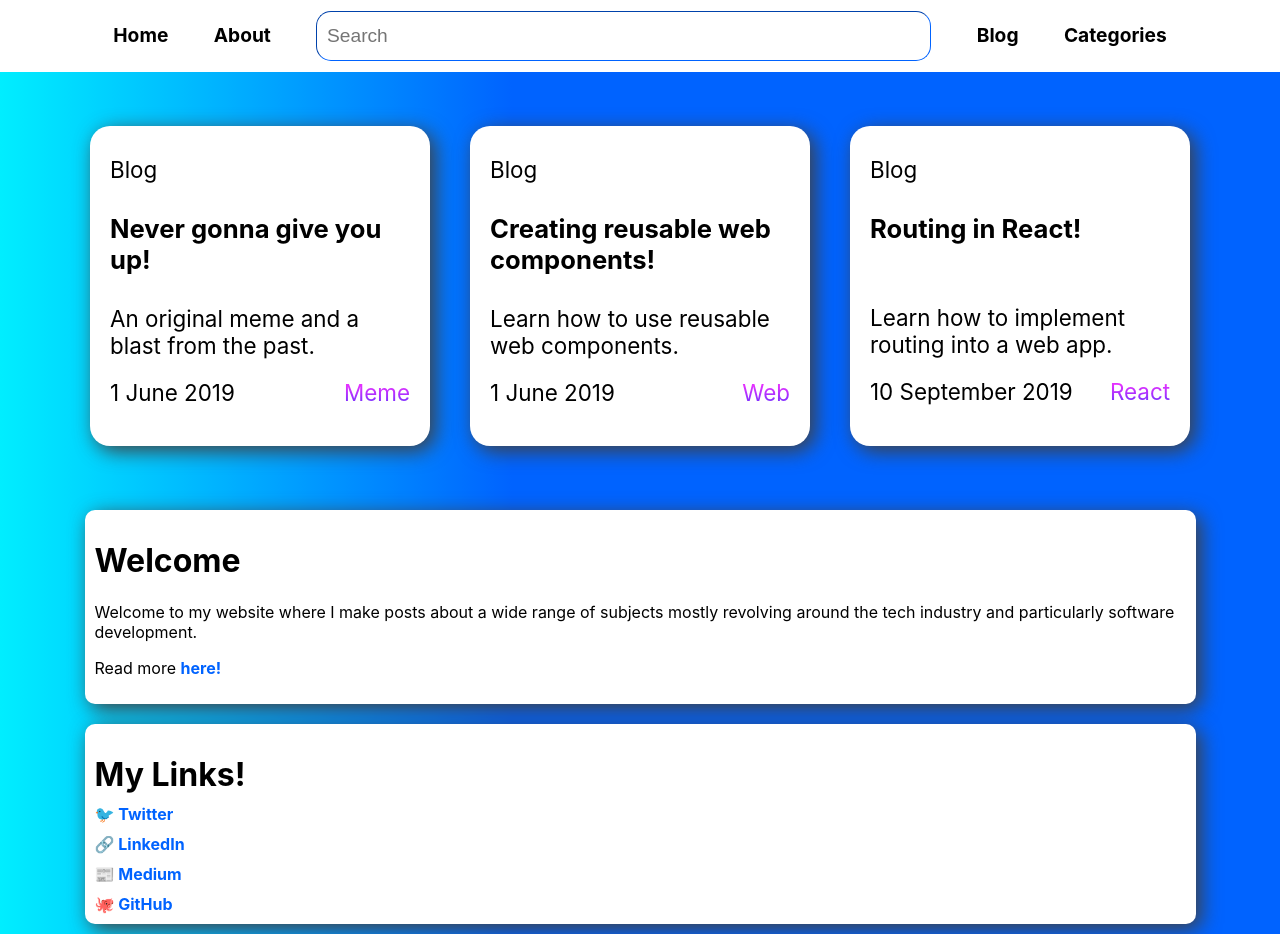
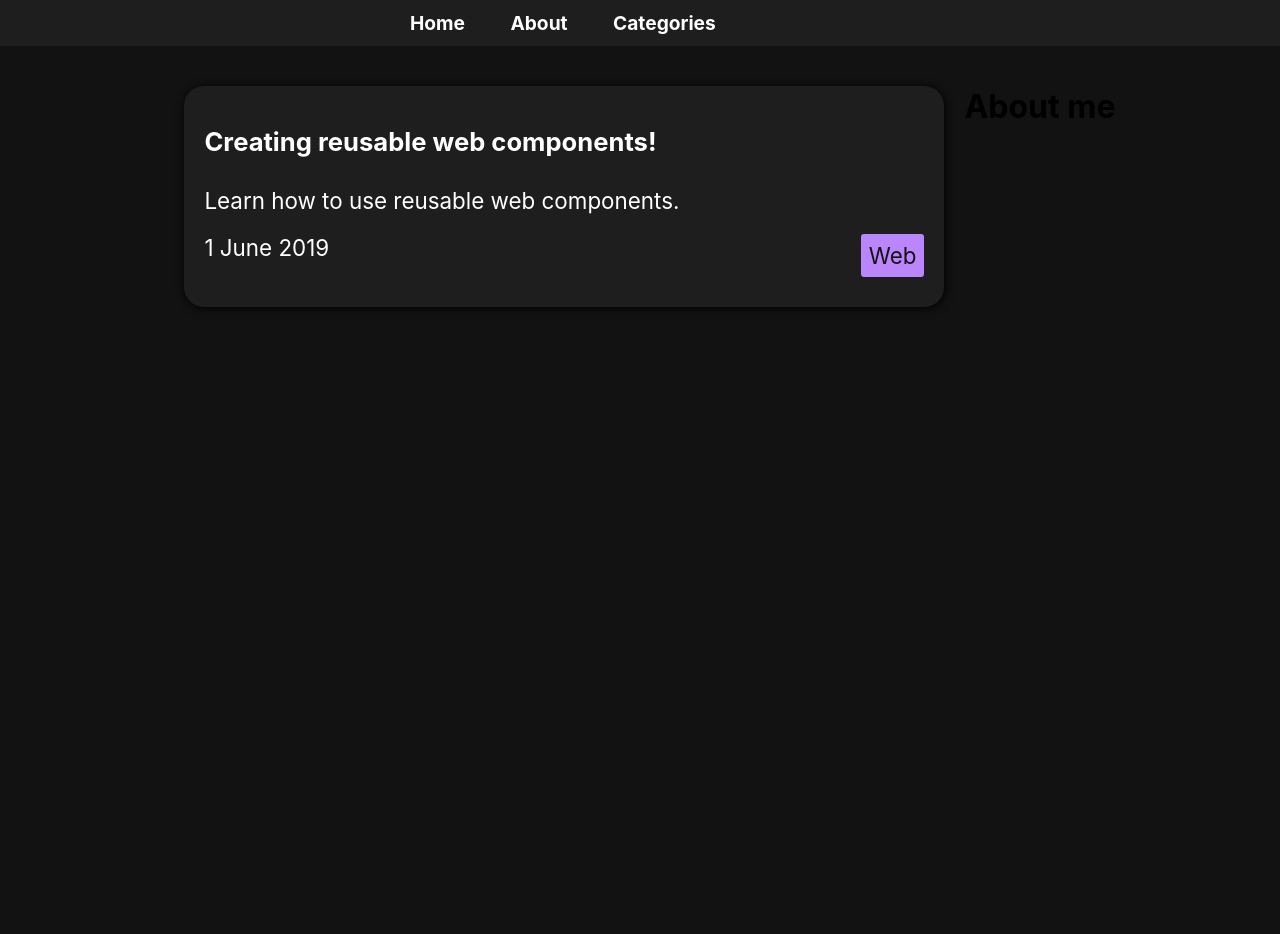
Before and after one commit to ZaphodAndo/personal-site-v1, a website: page app/index.html in a window 1280 px wide. After the commit the page ends 800 px from the top, so only its background shows below. Drawn offline with nearby package versions, Linux system fonts and the light colour scheme; files that its build step writes are made by us from their sources.

Commit message:
Start of new interface including nav bar and main content changes

```diff
--- a/app/components/NavBar/NavBar.js
+++ b/app/components/NavBar/NavBar.js
@@ -4,8 +4,6 @@ class NavBar extends HTMLElement {
                         "<div>\
                             <a href='/app/index.html' class='home'>Home</a>\
                             <a href='/app/index.html'>About</a>\
-                            <input class='search-box' type='text' placeholder='Search'>\
-                            <a href='/app/index.html'>Blog</a>\
                             <a href='/app/index.html'>Categories</a>\
                         </div>";
     }
--- a/app/index.html
+++ b/app/index.html
@@ -3,26 +3,14 @@
         <title>Ethan Anderson</title>
         <link rel="stylesheet" type="text/css" href="/app/css/index.css">
         <link rel="stylesheet" type="text/css" href="/app/css/NavBar.css">
-        <link rel="stylesheet" type="text/css" href="/app/css/CardBlock.css">
         <script src="/app/components/NavBar/NavBar.js"></script>
     </head>
     <body>
         <nav-bar class='nav-bar'></nav-bar>
-        <div class="highlights">
+        <div class="main">
+            <div class="posts">
                 <div class="card-block">
                     <div class='card'>
-                    <p>Blog</p>
-                    <h1>Never gonna give you up!</h1>
-                    <p>An original meme and a blast from the past.</p>
-                    <div class='bottom-row'>
-                        <p class="date">1 June 2019</p>
-                        <p class='tag'>Meme</p>
-                    </div>
-                </div>
-            </div>
-            <div class="card-block">
-                <div class='card'>
-                    <p>Blog</p>
                         <h1>Creating reusable web components!</h1>
                         <p>Learn how to use reusable web components.</p>
                         <div class='bottom-row'>
@@ -31,29 +19,7 @@
                         </div>
                     </div>
                 </div>
-            <div class="card-block">
-                <div class='card'>
-                    <p>Blog</p>
-                    <h1>Routing in React!</h1>
-                    <p class="temp-fix">Learn how to implement routing into a web app.</p>
-                    <div class='bottom-row'>
-                        <p class="date">10 September 2019</p>
-                        <p class='tag'>React</p>
-                    </div>
-                </div>
-            </div>
-        </div>
-        <div class="content-block">
-            <div>
-                <h1>
-                    Welcome
-                </h1>
-                <p>
-                    Welcome to my website where I make posts about a wide range of subjects mostly revolving around the tech industry and particularly software development.
-                </p>
-                <p>Read more <a href="/app/index.html">here!</a></p>
-            </div>
-            <div class="links">
+                <!-- <div class="links">
                     <h1>
                         My Links!
                     </h1>
@@ -61,6 +27,10 @@
                     <a href="https://www.linkedin.com/in/ethan-anderson-41ba9a172">🔗 LinkedIn</a>
                     <a href="">📰 Medium</a>
                     <a href="https://github.com/MrGoebbels">🐙 GitHub</a>
+                </div> -->
+            </div>
+            <div class="sidebar">
+                <h1>About me</h1>
             </div>
         </div>
     </body>
--- a/app/scss/CardBlock.scss
+++ /dev/null
@@ -1,54 +0,0 @@
-@import 'Variables';
-
-.card-block {
-    .card {
-        display: flex;
-        flex-direction: column;
-        background-color: $background-colour;
-        width: 300px;
-        border-radius: 20px;
-        padding: 20px;
-        margin: 20px;
-        box-shadow: $box-shadow;
-        transform: translateZ(0);
-        transition-duration: 0.3s;
-        transition-property: transform;
-        min-height: 280px;
-        max-height: 280px;
-
-        h1 {
-            margin: 20px 0 20px 0;
-            font-size: 1.6rem;
-        }
-
-        p {
-            margin: 10px 0 10px 0;
-            font-size: 1.4rem;
-        }
-
-        .temp-fix {
-            padding-top: 30px;
-        }
-
-        .bottom-row {
-
-            .date {
-                float: left;
-            }
-
-            .tag {
-                float: right;
-                background: $alt-gradient;
-                -webkit-background-clip: text;
-                background-clip: text;
-                -webkit-text-fill-color: transparent;
-            }
-        }
-    }
-
-    .card:hover,
-    .card:focus,
-    .card:active {
-        transform: scale(1.1);
-    }
-}
--- a/app/scss/NavBar.scss
+++ b/app/scss/NavBar.scss
@@ -2,13 +2,14 @@
 
 .nav-bar {
     display: flex;
-    justify-content: center;
+    justify-content: left;
     font-size: 1.2rem;
-    background-color: $background-colour;
+    background-color: $main-colour;
 
     div {
         margin-top: 11px;
         margin-bottom: 11px;
+        padding-left: 410px;
         a {
             text-decoration: none;
             color: $text-colour;
@@ -17,33 +18,11 @@
         }
 
         a:hover {
-            color: $main-colour;
+            color: $primary-colour;
         }
 
         .home {
             margin: 0;
         }
-
-        .search-box {
-            width: 615px;
-            height: 50px;
-            padding: 0 10px 0 10px;
-            margin-left: 40px;
-            border-width: 1px;
-            border-color: $main-colour;
-            border-radius: 15px;
-            font-size: 1.2rem;
-            -webkit-transform: perspective(1px) translateZ(0);
-            transform: perspective(1px) translateZ(0);
-            box-shadow: 0 0 2px rgba(0, 0, 0, 0);
-            -webkit-transition-duration: 0.3s;
-            transition-duration: 0.3s;
-            -webkit-transition-property: box-shadow;
-            transition-property: box-shadow;
-        }
-
-        .search-box:hover, .search-box:focus, .search-box:active {
-            box-shadow: 0 10px 10px -10px rgba(0, 0, 0, 0.5);
-        }
     }
 }
--- a/app/scss/Variables.scss
+++ b/app/scss/Variables.scss
@@ -1,8 +1,6 @@
 // Colours
-$background-colour: white;
-$main-colour: #0063FF;
-$alt-colour: #E431FF;
-$text-colour: black;
-$main-gradient: linear-gradient(to right, #00EEFF 0%, #0063FF 40%);
-$alt-gradient: -webkit-linear-gradient(#E431FF 25%, #6531FF 100%);
-$box-shadow: 5px 5px 20px rgb(65, 64, 64);
+$background-colour: #121212;
+$main-colour: #1e1e1e;
+$primary-colour: #BB86FC;
+$secondary-colour: #03DAC5;
+$text-colour: white;
--- a/app/scss/index.scss
+++ b/app/scss/index.scss
@@ -1,41 +1,69 @@
 @import 'Variables';
 
 body {
-    background: $main-gradient;
+    background-color: $background-colour;
     font-family: -apple-system, BlinkMacSystemFont, "Segoe UI", "Roboto", "Oxygen",
     "Ubuntu", "Cantarell", "Fira Sans", "Droid Sans", "Helvetica Neue",
     sans-serif;
     margin: 0;
 
-    .highlights {
+    .main {
         display: flex;
-        align-items: center;
         justify-content: center;
-        background-image: $main-gradient;
-        height: 428px;
+        margin-top: 20px;
+
+        .posts {
+            align-self: center;
+            display: flex;
+            flex-direction: column;
+
+            .card-block {
+                min-width: 800px;
+                .card {
+                    display: flex;
+                    flex-direction: column;
+                    background-color: $main-colour;
+                    border-radius: 20px;
+                    padding: 20px;
+                    margin: 20px;
+                    box-shadow: 1px 1px 10px black;
+                    transform: translateZ(0);
+                    transition-duration: 0.3s;
+                    transition-property: transform;
+
+                    h1 {
+                        margin: 20px 0 20px 0;
+                        font-size: 1.6rem;
+                        color: $text-colour;
                     }
 
-    .content-block {
-        display: flex;
-        flex-direction: column;
-        margin: 0 auto;
-        max-width: 1111px;
-
-        div {
-            background-color: $background-colour;
-            box-shadow: $box-shadow;
+                    p {
                         margin: 10px 0 10px 0;
-            padding: 10px;
-            border-radius: 10px;
-
-            a {
-                color: $main-colour;
-                text-decoration: none;
-                font-weight: bold;
+                        font-size: 1.4rem;
+                        color: $text-colour;
                     }
 
-            a:hover {
-                color: $alt-colour;
+                    .bottom-row {
+
+                        .date {
+                            float: left;
+                        }
+
+                        .tag {
+                            float: right;
+                            background-color: $primary-colour;
+                            color: $background-colour;
+                            padding: 8px;
+                            border-radius: 3px;
+                        }
+                    }
+                }
+
+                .card:hover,
+                .card:focus,
+                .card:active {
+                    transform: scale(1.1);
+                    box-shadow: 2px 2px 20px black;
                 }
             }
 
@@ -52,4 +80,8 @@ body {
                 }
             }
         }
+
+        .sidebar {
         }
+    }
+}
```
Lines whose indentation alone changed are shown as unchanged.
